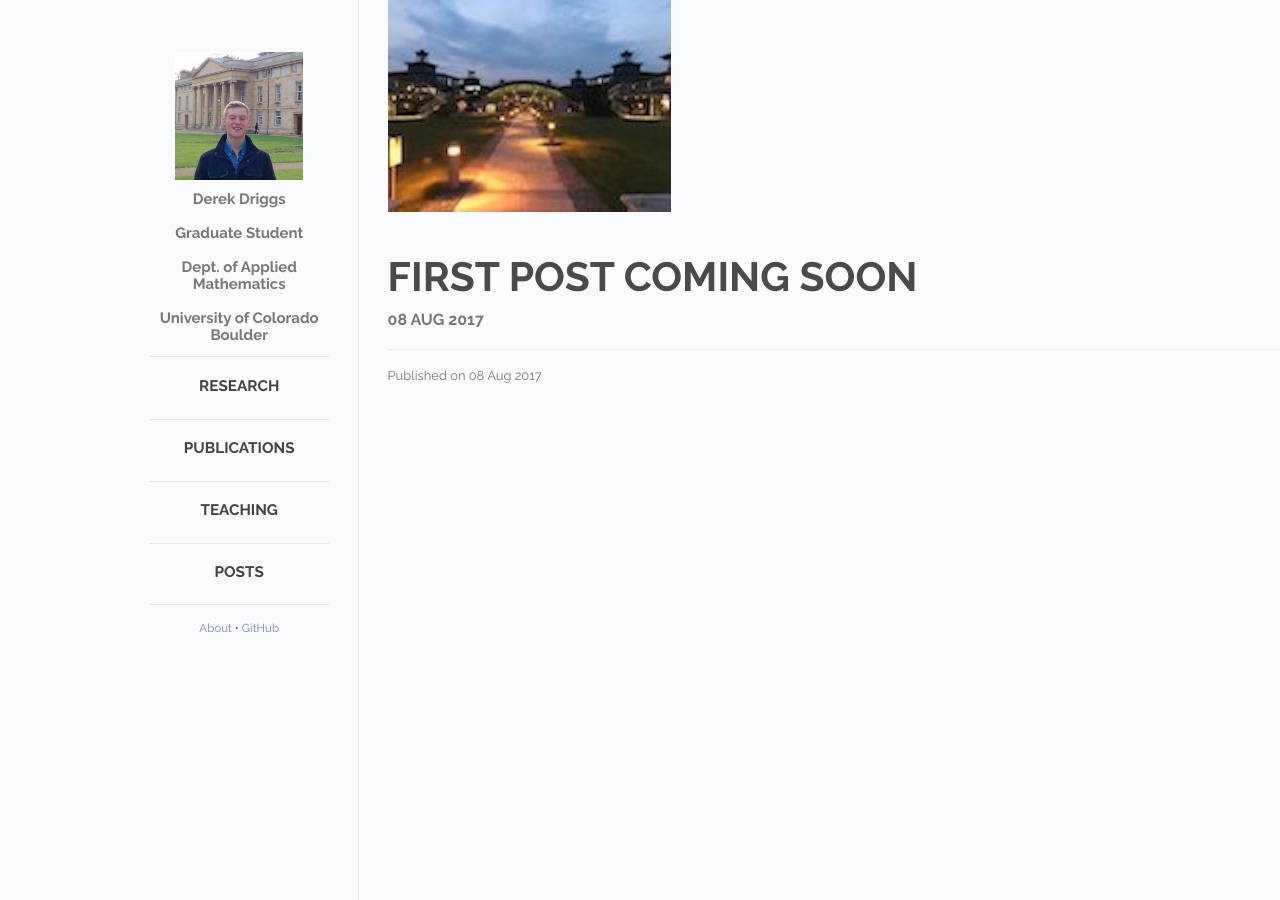
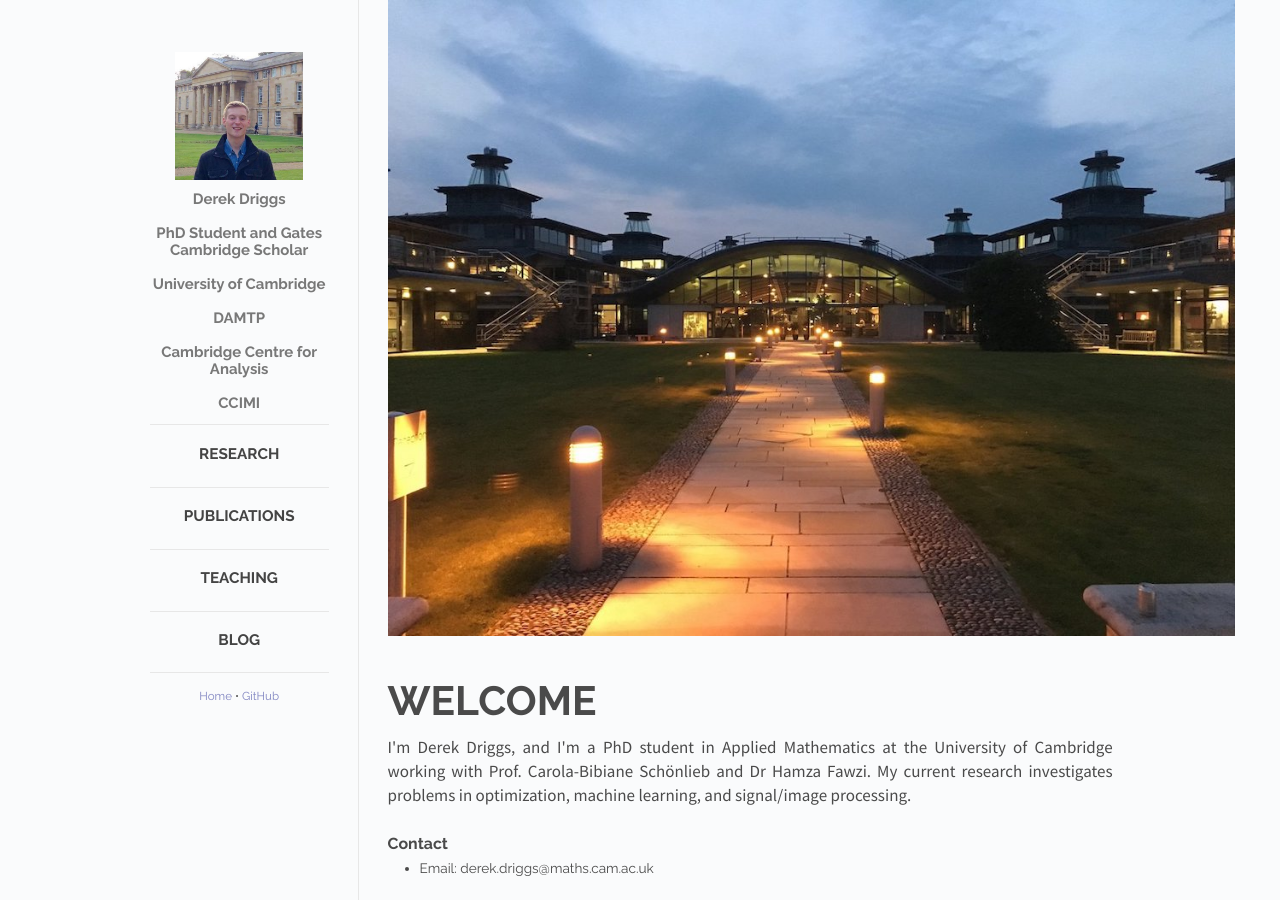
Before and after one commit to derekdriggs/derekdriggs.github.io, a Jekyll site: the page built from _posts/2017-08-08-first-post.md, in a window 1280 px wide. Built offline with Jekyll 4.4.1, drawn with Linux system fonts in a browser that asks for light colours.

Commit message:
update_news

```diff
--- /dev/null
+++ b/Gemfile
@@ -0,0 +1,2 @@
+source 'https://rubygems.org'
+gem 'github-pages', group: :jekyll_plugins
--- a/_layouts/default.html
+++ b/_layouts/default.html
@@ -18,18 +18,28 @@
       <!-- Google Fonts -->
       <link href='http://fonts.googleapis.com/css?family=Source+Sans+Pro:300,400,700' rel='stylesheet' type='text/css'>
       <link href='http://fonts.googleapis.com/css?family=Raleway:300,400,700' rel='stylesheet' type='text/css'>
+<script>
+ (function(i,s,o,g,r,a,m){i['GoogleAnalyticsObject']=r;i[r]=i[r]||function(){
+ (i[r].q=i[r].q||[]).push(arguments)},i[r].l=1*new Date();a=s.createElement(o),
+ m=s.getElementsByTagName(o)[0];a.async=1;a.src=g;m.parentNode.insertBefore(a,m)
+ })(window,document,'script','https://www.google-analytics.com/analytics.js','ga');
+
+ ga('create', '{{ site.google_analytics }}', 'auto');
+ ga('send', 'pageview');
+
+</script>
   </head>
   <body>
     <div class="site">
       <div class="sidebar" id="sidebar">
         <div class="header">
           <h1 class="title"><a href="/"><img id="logo" src="/images/Derek_Downing_College.jpg"></a></h1>
-            <span class="tagline">Derek Driggs<br><br>Graduate Student<br><br>Dept. of Applied Mathematics<br><br>University of Colorado Boulder</span>
+            <span class="tagline">Derek Driggs<br><br>PhD Student and Gates Cambridge Scholar<br><br>University of Cambridge<br><br>DAMTP<br><br>Cambridge Centre for Analysis<br><br>CCIMI</span>
         </div>
         <div class="posts">
           <ul class="posts-list">
               <li class="post-link">
-                <a class="post-title" href="https://derekdriggs.github.io">
+                <a class="post-title" href="/research">
                    research
                 </a>
               </li>
@@ -38,7 +48,7 @@
         <div class="posts">
           <ul class="posts-list">
               <li class="post-link">
-                <a class="post-title" href="https://derekdriggs.github.io">
+                <a class="post-title" href="/publications">
                    publications
                 </a>
               </li>
@@ -47,7 +57,7 @@
         <div class="posts">
           <ul class="posts-list">
               <li class="post-link">
-                <a class="post-title" href="https://derekdriggs.github.io">
+                <a class="post-title" href="/teaching">
                    teaching
                 </a>
               </li>
@@ -56,22 +66,39 @@
         <div class="posts">
           <ul class="posts-list">
               <li class="post-link">
-                <a class="post-title" href="https://derekdriggs.github.io">
-                   posts
+                <a class="post-title" href="/blog">
+                   blog
                 </a>
               </li>
           </ul>
         </div>
         <div class="footer">
           <span id="footer-links">
-            <a href="" class="footer-link">About</a> <span class="separator">&bull;</span>
-            <a href="" class="footer-link">GitHub</a>
+            <a href="https://derekdriggs.github.io" class="footer-link">Home</a> <span class="separator">&bull;</span>
+            <a href="https://github.com/derekdriggs" class="footer-link">GitHub</a>
           </span>
         </div>
       </div>
 
-        {{ content }}
-
+    <div class="content", id="home">
+      <div id="cover-photo-container">
+        <img id="cover-photo" src="/images/Cambridge_Mathematics3.jpg">
+      </div>
+      <div id="info-container">
+        <h1 id="title">Welcome</h1>
+      </div>
+      <div class="post">
+        <p> I'm Derek Driggs, and I'm a PhD student in Applied Mathematics at the University of Cambridge working with Prof. Carola-Bibiane Sch&ouml;nlieb and Dr Hamza Fawzi. My current research investigates problems in optimization, machine learning, and signal/image processing. </p>
+        <h3 id="contact">Contact</h3>
+        <ul>
+          <li>Email: derek.driggs@maths.cam.ac.uk</li>
+        </ul>
+        <h3 id="whats-new">What’s Happening</h3>
+        <ul>
+          <li>01 Oct. 2017: Started my PhD with Prof. Sch&ouml;nlieb and Dr Hamza Fawzi at the University of Cambridge. </li>
+          <li>07 May 2017: Graduated from CU Boulder with a BS/MS in Applied Mathematics!</li>
+        </ul>
+      </div>
     </div>
     <script src="/scripts/responsive.js" type="text/javascript"></script>
   </body>
```
Also changed, not shown: _layouts/default_real.html (added, +105 -0 lines), publications/index.html (added, +7 -0 lines), research/index.html (added, +7 -0 lines), teaching/index.html (added, +7 -0 lines), Gemfile.lock (added).
